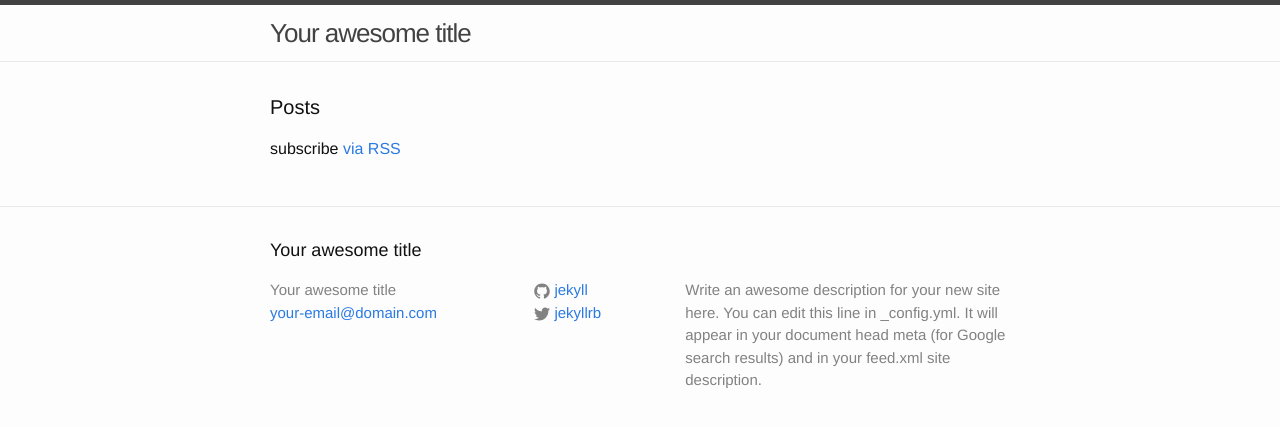
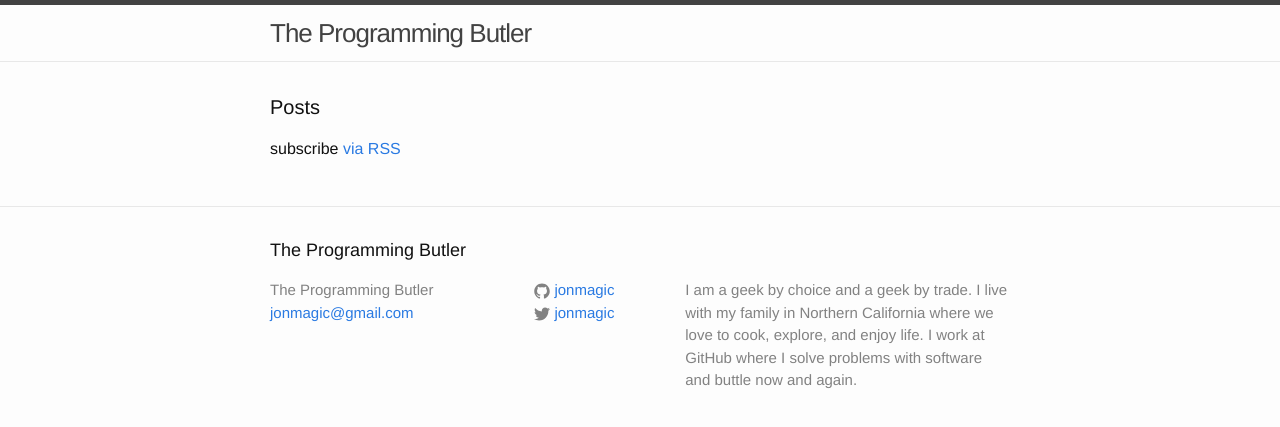
Before and after one commit to jonmagic/theprogrammingbutler.com, a Jekyll site: the page built from index.html, in a window 1280 px wide. Shown: the top 427 px of the page. Built offline with Jekyll 4.4.1, drawn with Linux system fonts in a browser that asks for light colours.

Commit message:
Configure

```diff
--- a/_config.yml
+++ b/_config.yml
@@ -6,16 +6,16 @@
 # 'jekyll serve'. If you change this file, please restart the server process.
 
 # Site settings
-title: Your awesome title
-email: your-email@domain.com
+title: The Programming Butler
+email: jonmagic@gmail.com
 description: > # this means to ignore newlines until "baseurl:"
-  Write an awesome description for your new site here. You can edit this
-  line in _config.yml. It will appear in your document head meta (for
-  Google search results) and in your feed.xml site description.
+  I am a geek by choice and a geek by trade. I live with my family in Northern
+  California where we love to cook, explore, and enjoy life. I work at GitHub
+  where I solve problems with software and buttle now and again.
 baseurl: "" # the subpath of your site, e.g. /blog
-url: "http://yourdomain.com" # the base hostname & protocol for your site
-twitter_username: jekyllrb
-github_username:  jekyll
+url: "http://theprogrammingbutler.com" # the base hostname & protocol for your site
+twitter_username: jonmagic
+github_username:  jonmagic
 
 # Build settings
 markdown: kramdown
```
